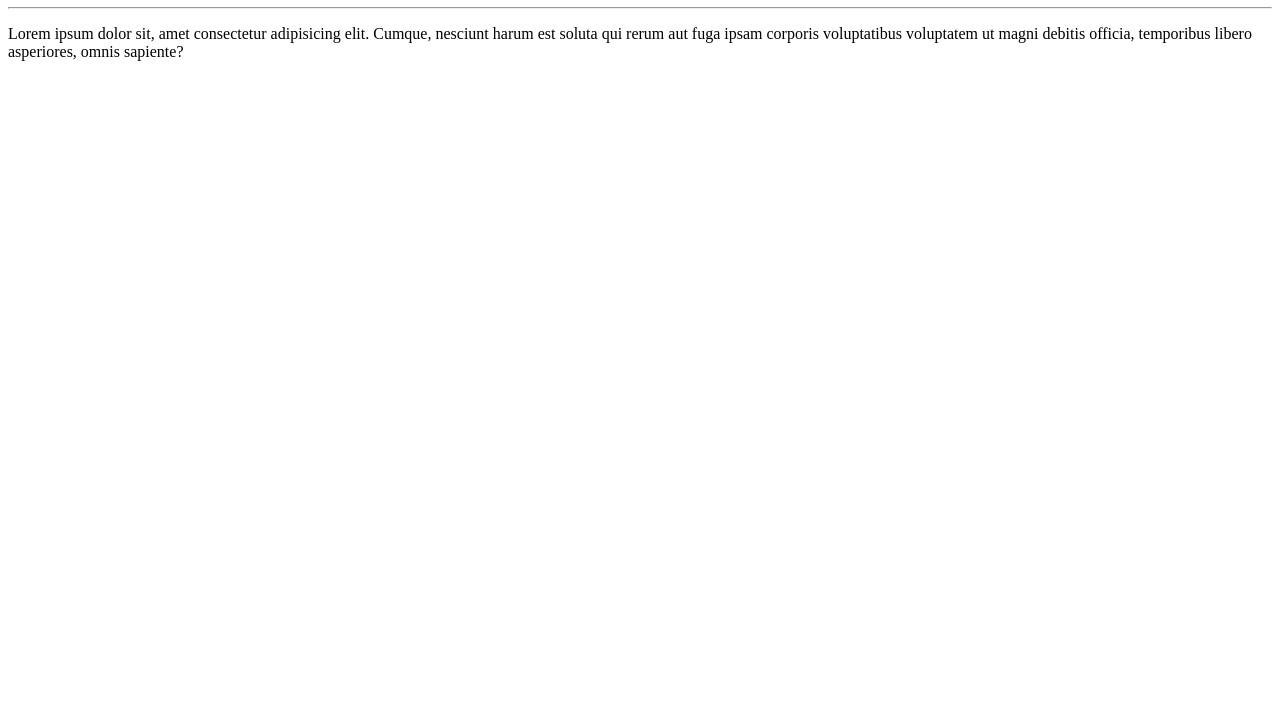
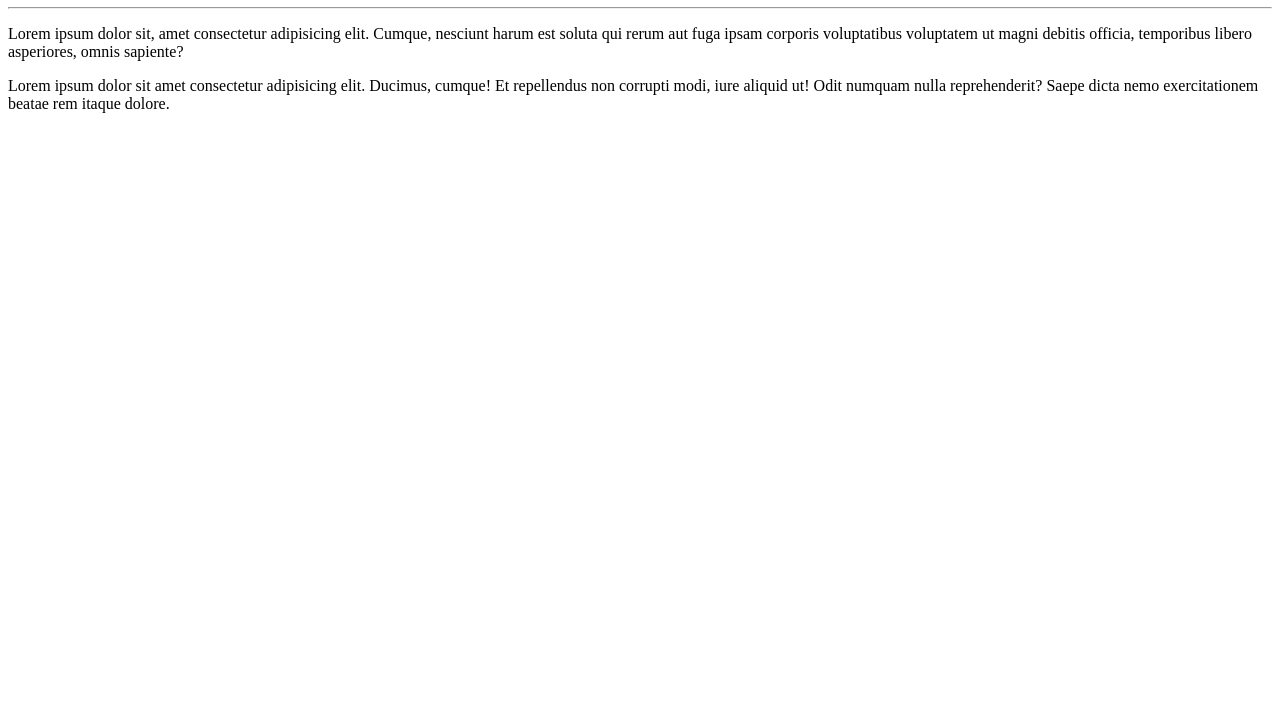
Before and after one commit to eliaferreira/Ola-Mundo, a plain HTML site: page site-exemplo/index.html in a window 1280 px wide. Shown: the part 73-800 px from the top of the page. Drawn offline with Linux system fonts and the light colour scheme.

Commit message:
Adicionei um parágrafo

```diff
--- a/site-exemplo/index.html
+++ b/site-exemplo/index.html
@@ -10,5 +10,6 @@
     <h1>Olá, Mundo!</h1>
     <hr>
     <p>Lorem ipsum dolor sit, amet consectetur adipisicing elit. Cumque, nesciunt harum est soluta qui rerum aut fuga ipsam corporis voluptatibus voluptatem ut magni debitis officia, temporibus libero asperiores, omnis sapiente?</p>
+    <p>Lorem ipsum dolor sit amet consectetur adipisicing elit. Ducimus, cumque! Et repellendus non corrupti modi, iure aliquid ut! Odit numquam nulla reprehenderit? Saepe dicta nemo exercitationem beatae rem itaque dolore.</p>
 </body>
 </html>
```
